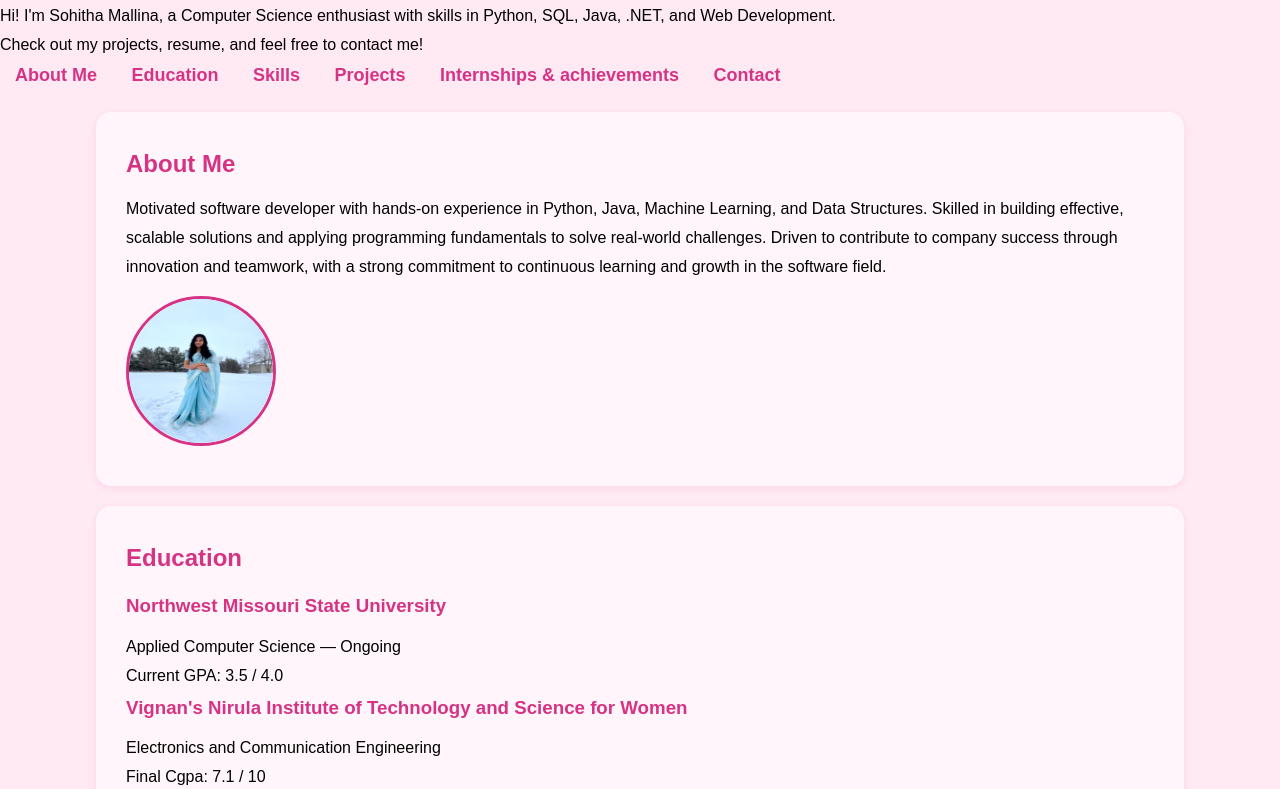
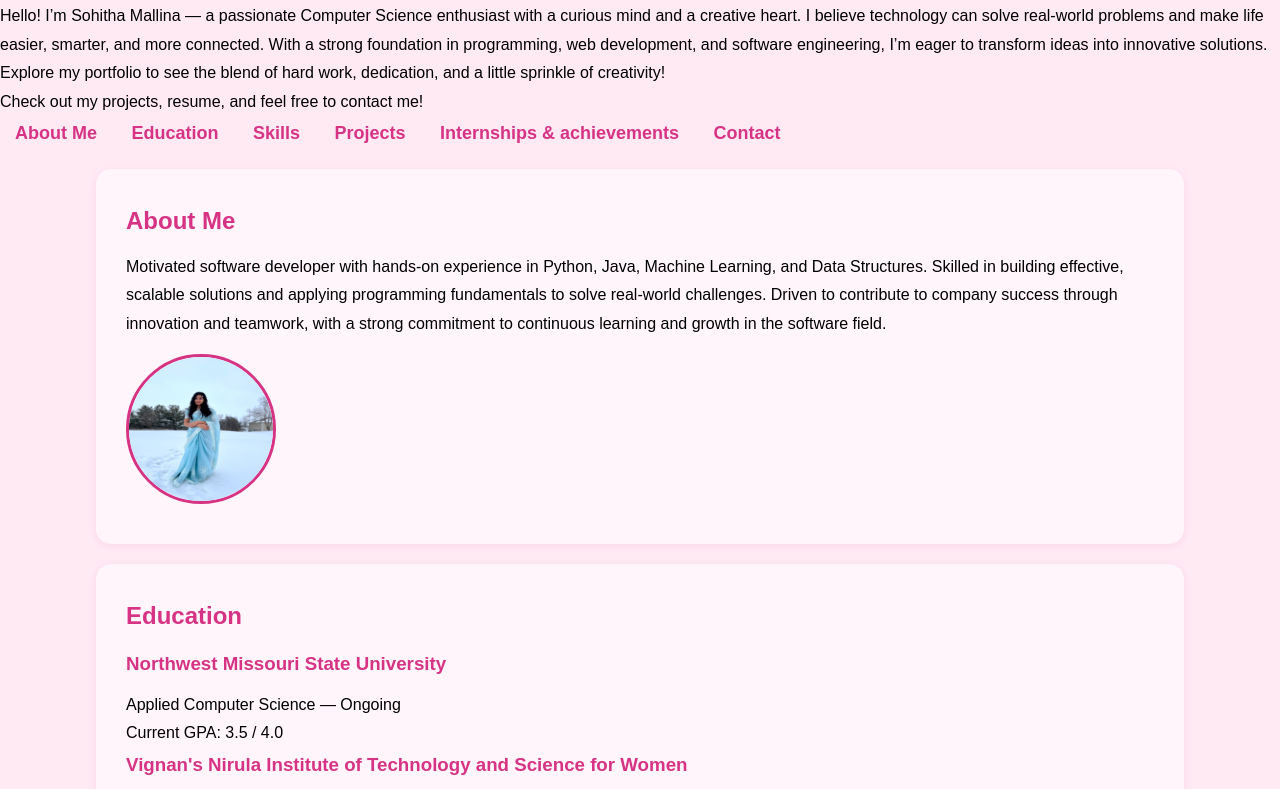
Before and after one commit to SohithaMallina/MyFirstProject, a plain HTML site: page index.html in a window 1280 px wide. Shown: the part 209-998 px from the top of the page. Drawn offline with Linux system fonts and the light colour scheme.

Commit message:
about sec edited

```diff
--- a/index.html
+++ b/index.html
@@ -11,7 +11,7 @@
         </header>
         <div class = "navbar">
             <h2>Welcome to my Portfolio</h2>
-            <p>Hi! I'm Sohitha Mallina, a Computer Science enthusiast with skills in Python, SQL, Java, .NET, and Web Development.</p>
+            <p>Hello! I’m Sohitha Mallina — a passionate Computer Science enthusiast with a curious mind and a creative heart. I believe technology can solve real-world problems and make life easier, smarter, and more connected. With a strong foundation in programming, web development, and software engineering, I’m eager to transform ideas into innovative solutions. Explore my portfolio to see the blend of hard work, dedication, and a little sprinkle of creativity!</p>
             <p>Check out my projects, resume, and feel free to contact me!</p>
             <nav>
                 <ul>
```
